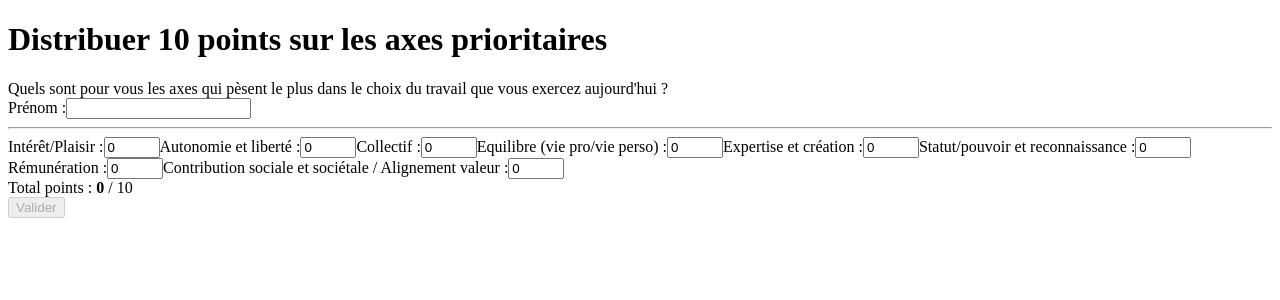
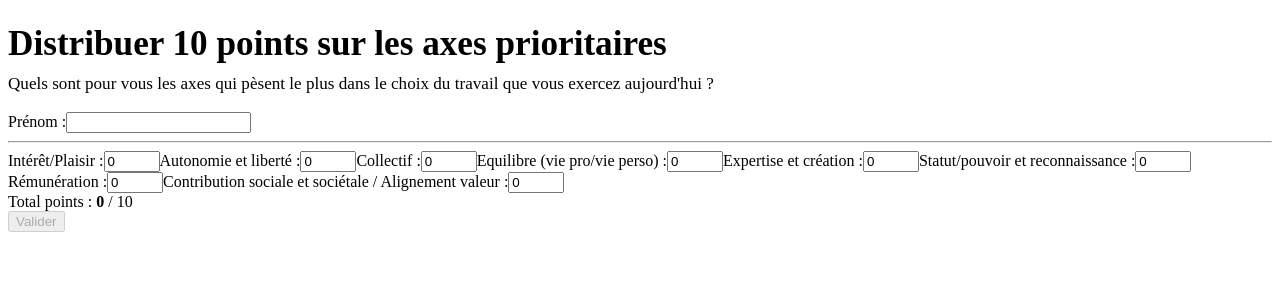
Before and after one commit to davidgateau/Questionnaire-2, a Next.js app: page / in a window 1280 px wide. Shown: the top 300 px of the page. Built offline with nearby package versions, Linux system fonts and the light colour scheme; no server answers.

Commit message:
Update page.tsx

```diff
--- a/app/page.tsx
+++ b/app/page.tsx
@@ -97,8 +97,8 @@ export default function Home() {
     <div className="form-container">
       {page === "form" ? (
         <>
-          <h1>Distribuer 10 points sur les axes prioritaires</h1>
-          <div className="subtitle">
+          <h1 style={{fontSize:'2.2rem', marginBottom:10}}>Distribuer 10 points sur les axes prioritaires</h1>
+          <div className="subtitle" style={{fontSize:'1.07rem', marginBottom:18}}>
             Quels sont pour vous les axes qui pèsent le plus dans le choix du travail que vous exercez aujourd'hui ?
           </div>
           <form onSubmit={handleSubmit}>
@@ -108,6 +108,7 @@ export default function Home() {
                 <input type="text" value={prenom} onChange={e => setPrenom(e.target.value)} required />
               </label>
               <hr className="hrcolor"/>
+              <div className="axes-block">
                 {axes.map((axe, i) => (
                   <label key={axe} className="field-row">
                     <span>{axe} :</span>
@@ -120,6 +121,7 @@ export default function Home() {
                     />
                   </label>
                 ))}
+              </div>
               <div className="total-points">
                 Total points : <strong>{total}</strong> / 10
               </div>
@@ -134,7 +136,6 @@ export default function Home() {
         </>
       ) : (
         <>
-          {/* Logo en haut */}
           <img
             src="/logo-fresque.png"
             alt="Logo Fresque du Climat"
@@ -165,7 +166,7 @@ export default function Home() {
                     dataKey="moyenne"
                     stroke="#eab308"
                     fill="#fde68a"
-                    fillOpacity={0.25}
+                    fillOpacity={0.22}
                     isAnimationActive={false}
                   />
                 }
```
Lines whose indentation alone changed are shown as unchanged.
